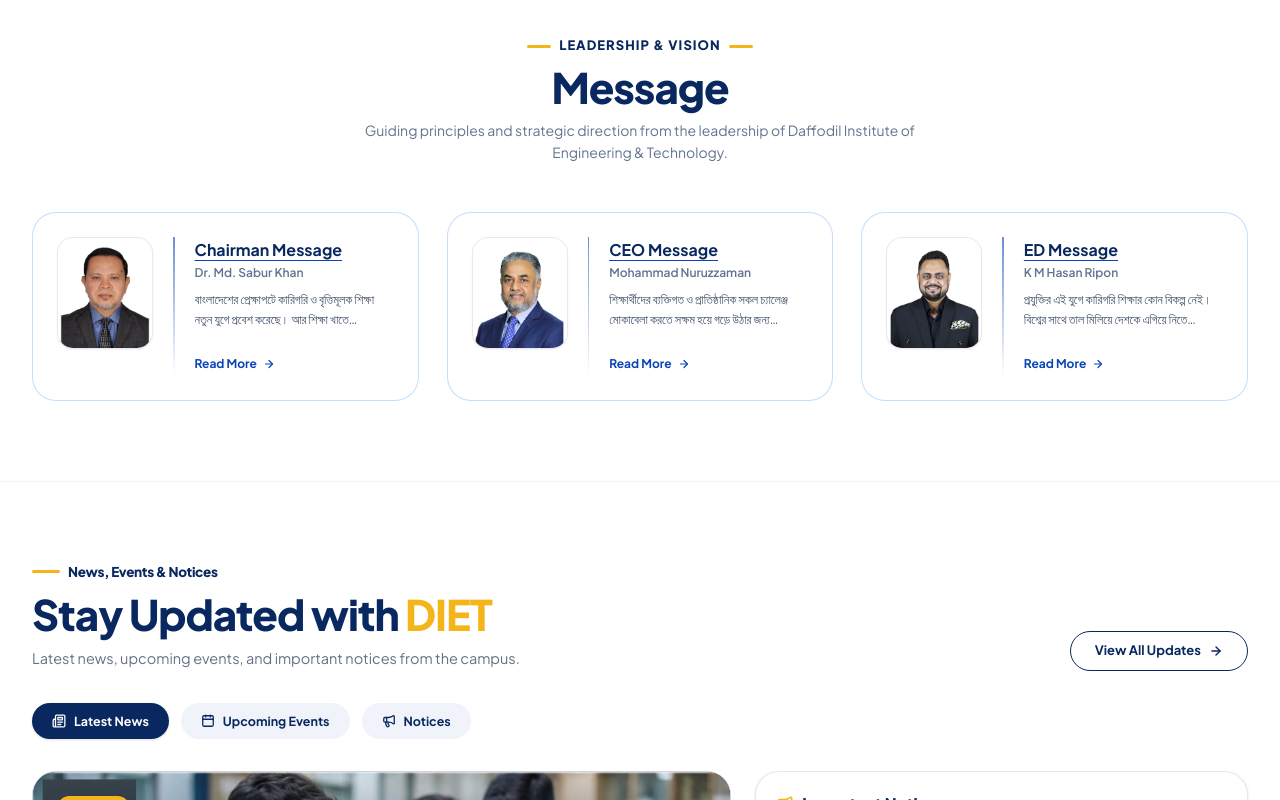
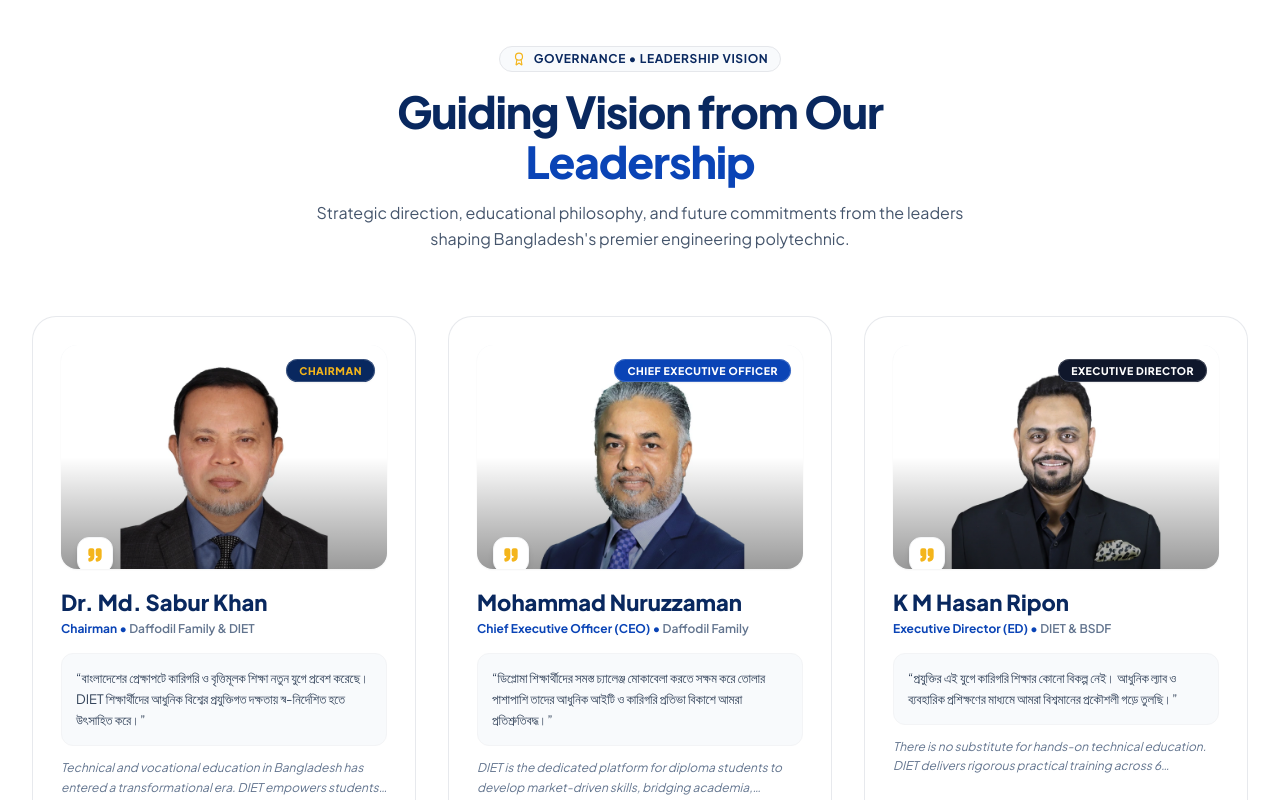
Before and after one commit to attashinn/diiit-test, a Next.js app in the folder landing/: page / in a window 1280 px wide. Shown: the part 3480-4280 px from the top of the page. Built offline with nearby package versions, Linux system fonts and the light colour scheme.

Commit message:
style: elevate Leadership Message cards into prestigious executive vision layout with rich portraits and quotes

```diff
--- a/landing/src/components/LeadershipMessageSection.tsx
+++ b/landing/src/components/LeadershipMessageSection.tsx
@@ -3,150 +3,192 @@
 import React, { useState } from "react";
 import Image from "next/image";
 import { motion, AnimatePresence } from "framer-motion";
-import { Quote, ArrowRight, X, ExternalLink, Award } from "lucide-react";
+import {
+  Quote,
+  ArrowRight,
+  X,
+  Award,
+  Sparkles,
+  ExternalLink,
+  ShieldCheck,
+  Building2,
+} from "lucide-react";
 
-interface MessageItem {
+interface LeadershipMessage {
   id: string;
   role: string;
+  roleBadge: string;
+  badgeStyle: string;
   name: string;
   designation: string;
+  organization: string;
   image: string;
-  title: string;
-  bengaliExcerpt: string;
-  bengaliFull: string;
-  englishFull: string;
+  quoteBengali: string;
+  quoteEnglish: string;
+  fullBengali: string;
+  fullEnglish: string;
   url: string;
 }
 
-const leadershipMessages: MessageItem[] = [
+const leaders: LeadershipMessage[] = [
   {
     id: "chairman",
-    role: "Chairman Message",
+    role: "Chairman's Vision",
+    roleBadge: "Chairman",
+    badgeStyle: "bg-[#09285F] text-[#F4B51B] border-white/20",
     name: "Dr. Md. Sabur Khan",
-    designation: "Chairman, Daffodil Family & DIET",
+    designation: "Chairman",
+    organization: "Daffodil Family & DIET",
     image: "/diet/leaders/chairman-dr-sabur-khan.webp",
-    title: "Chairman Message",
-    bengaliExcerpt:
-      "বাংলাদেশের প্রেক্ষাপটে কারিগরি ও বৃত্তিমূলক শিক্ষা নতুন যুগে প্রবেশ করেছে। আর শিক্ষা খাতে…",
-    bengaliFull:
+    quoteBengali:
+      "বাংলাদেশের প্রেক্ষাপটে কারিগরি ও বৃত্তিমূলক শিক্ষা নতুন যুগে প্রবেশ করেছে। DIET শিক্ষার্থীদের আধুনিক বিশ্বের প্রযুক্তিগত দক্ষতায় স্ব-নির্দেশিত হতে উৎসাহিত করে।",
+    quoteEnglish:
+      "Technical and vocational education in Bangladesh has entered a transformational era. DIET empowers students with world-class engineering mastery and global vision.",
+    fullBengali:
       "বাংলাদেশের কারিগরি ও শিক্ষা খাত একটি প্রতিস্থাপন যুগে প্রবেশ করেছে। আমাদের প্রযুক্তি এবং দক্ষতা সহ একটি তরুণ সমাজ তৈরি করতে হবে। বিকাশমান যুব সমাজ বর্তমানে দেশের উন্নয়নের প্রধান চালিকাশক্তি। প্রতিক্রিয়া হিসাবে, ড্যাফোডিল ইনস্টিটিউট অফ ইঞ্জিনিয়ারিং অ্যান্ড টেকনোলজি বৈশ্বিক বাজারের চাহিদা অনুসারে প্রতিষ্ঠিত হয়েছে। DIET শিক্ষার্থীদের আধুনিক বিশ্বের প্রযুক্তিগত প্রেক্ষাপট, সক্ষমতা এবং ব্যবহারিক দক্ষতার মধ্যে স্ব-নির্দেশিত হতে উৎসাহিত করে। আমি বিশ্বাস করি DIET বিশ্বের অন্যতম প্রধান কারিগরি শিক্ষা প্রতিষ্ঠান হিসেবে নিজেকে প্রতিষ্ঠিত করবে।",
-    englishFull:
+    fullEnglish:
       "The technical and vocational education sector in Bangladesh has entered a transformational era. We must build a skilled youth society equipped with cutting-edge technology and problem-solving abilities. Daffodil Institute of Engineering & Technology has been established to meet global industry demands, preparing students for exemplary professional achievements worldwide.",
     url: "https://diet.ac/chairman-message/",
   },
   {
     id: "ceo",
-    role: "CEO Message",
+    role: "CEO's Directive",
+    roleBadge: "Chief Executive Officer",
+    badgeStyle: "bg-[#0A44B6] text-white border-white/20",
     name: "Mohammad Nuruzzaman",
-    designation: "Chief Executive Officer (CEO), Daffodil Family",
+    designation: "Chief Executive Officer (CEO)",
+    organization: "Daffodil Family",
     image: "/diet/leaders/ceo-dr-nuruzzaman.webp",
-    title: "CEO Message",
-    bengaliExcerpt:
-      "শিক্ষার্থীদের ব্যক্তিগত ও প্রাতিষ্ঠানিক সকল চ্যালেঞ্জ মোকাবেলা করতে সক্ষম হয়ে গড়ে উঠার জন্য…",
-    bengaliFull:
+    quoteBengali:
+      "ডিপ্লোমা শিক্ষার্থীদের সমস্ত চ্যালেঞ্জ মোকাবেলা করতে সক্ষম করে তোলার পাশাপাশি তাদের আধুনিক আইটি ও কারিগরি প্রতিভা বিকাশে আমরা প্রতিশ্রুতিবদ্ধ।",
+    quoteEnglish:
+      "DIET is the dedicated platform for diploma students to develop market-driven skills, bridging academia, emerging technologies, and corporate challenges.",
+    fullBengali:
       "ড্যাফোডিল ইনস্টিটিউট অফ ইঞ্জিনিয়ারিং অ্যান্ড টেকনোলজি ডিপ্লোমা শিক্ষার্থীদের জন্য সমস্ত ব্যক্তিগত এবং প্রাতিষ্ঠানিক চ্যালেঞ্জ মোকাবেলায় তাদের দক্ষতা বিকাশের একটি উপযুক্ত প্রতিষ্ঠান। আমরা এই ডিজিটাল যুগে আধুনিক কারিগরি বাজারের চাহিদার সাথে মানানসই পাঠ্যক্রম পরিচালনা করছি, যাতে বিশ্বের সাথে তাল মিলিয়ে দেশকে এগিয়ে নেওয়া যায়। ড্যাফোডিল ইনস্টিটিউট উচ্চমানের ব্যবহারিক শিক্ষার মাধ্যমে শিক্ষার্থীদের আইটি ও প্রকৌশল প্রতিভা বিকাশে প্রতিশ্রুতিবদ্ধ।",
-    englishFull:
+    fullEnglish:
       "Daffodil Institute of Engineering & Technology is the ideal destination for diploma engineering students to cultivate industry-ready competencies. We continuously align our curriculum with digital-age market dynamics, fostering high-caliber technical expertise and entrepreneurial mindsets.",
     url: "https://diet.ac/ceo-message/",
   },
   {
     id: "ed",
-    role: "ED Message",
+    role: "Executive Director's Message",
+    roleBadge: "Executive Director",
+    badgeStyle: "bg-slate-900 text-white border-white/20",
     name: "K M Hasan Ripon",
-    designation: "Executive Director (ED), DIET & BSDF",
+    designation: "Executive Director (ED)",
+    organization: "DIET & BSDF",
     image: "/diet/leaders/ed-km-hasan-ripon.webp",
-    title: "ED Message",
-    bengaliExcerpt:
-      "প্রযুক্তির এই যুগে কারিগরি শিক্ষার কোন বিকল্প নেই। বিশ্বের সাথে তাল মিলিয়ে দেশকে এগিয়ে নিতে…",
-    bengaliFull:
+    quoteBengali:
+      "প্রযুক্তির এই যুগে কারিগরি শিক্ষার কোনো বিকল্প নেই। আধুনিক ল্যাব ও ব্যবহারিক প্রশিক্ষণের মাধ্যমে আমরা বিশ্বমানের প্রকৌশলী গড়ে তুলছি।",
+    quoteEnglish:
+      "There is no substitute for hands-on technical education. DIET delivers rigorous practical training across 6 engineering disciplines with guaranteed placement linkage.",
+    fullBengali:
       "প্রযুক্তির এই যুগে কারিগরি শিক্ষার কোনো বিকল্প নেই। দেশকে এগিয়ে নিয়ে যেতে এবং পৃথিবীর সাথে তাল মেলাতে কারিগরি শিক্ষার অবদান অনস্বীকার্য। ড্যাফোডিল ইনস্টিটিউট আধুনিক ল্যাব, ডিজিটাল ক্লাসরুম ও অভিজ্ঞ শিক্ষকবৃন্দের মাধ্যমে বিশ্বমানের প্রকৌশলী তৈরিতে কাজ করে যাচ্ছে। আমরা শিক্ষার্থীদের কেবল সার্টিফিকেট প্রদানেই সীমাবদ্ধ নই, কোর্স শেষে ১০০% কর্মসংস্থান ও ইন্ডাস্ট্রিয়াল অ্যাটাচমেন্ট নিশ্চিত করতে প্রতিশ্রুতিবদ্ধ।",
-    englishFull:
+    fullEnglish:
       "There is no substitute for technical and hands-on education in this era of rapid technological acceleration. DIET delivers rigorous practical training across 6 engineering disciplines, ensuring graduates step directly into high-growth engineering careers and higher studies.",
     url: "https://diet.ac/ed-message/",
   },
 ];
 
 export default function LeadershipMessageSection() {
-  const [activeMessage, setActiveMessage] = useState<MessageItem | null>(null);
+  const [selectedLeader, setSelectedLeader] = useState<LeadershipMessage | null>(null);
 
   return (
-    <section className="w-full py-14 sm:py-20 bg-white border-t border-gray-100 overflow-hidden relative">
+    <section id="leadership" className="w-full py-16 sm:py-24 bg-white border-t border-gray-100 overflow-hidden">
       <div className="max-w-[1360px] mx-auto px-4 sm:px-6 lg:px-8">
 
-        {/* Section Header */}
-        <div className="text-center mb-10 sm:mb-12">
-          {/* Tagline */}
-          <div className="inline-flex items-center gap-2 mb-2">
-            <span className="w-6 h-[3px] bg-[#F4B51B] rounded-full inline-block" />
-            <span className="font-extrabold text-[12px] sm:text-[13px] text-[#09285F] uppercase tracking-[0.08em]">
-              Leadership &amp; Vision
-            </span>
-            <span className="w-6 h-[3px] bg-[#F4B51B] rounded-full inline-block" />
+        {/* =========================================================
+            SECTION HEADER
+        ========================================================= */}
+        <div className="text-center max-w-2xl mx-auto mb-12 sm:mb-16">
+          {/* Overline Badge */}
+          <div className="inline-flex items-center gap-2 px-3 py-1 rounded-full bg-slate-50 border border-gray-200 text-[#09285F] text-[11px] sm:text-xs font-bold tracking-wider uppercase mb-3.5">
+            <Award size={14} className="text-[#F4B51B]" />
+            <span>Governance &bull; Leadership Vision</span>
           </div>
 
-          {/* Main Title (Exact wording matching diet.ac) */}
-          <h2 className="text-3xl sm:text-4xl lg:text-[42px] font-black text-[#09285F] tracking-tight">
-            Message
+          {/* Headline */}
+          <h2 className="text-3xl sm:text-4xl lg:text-[44px] font-black text-[#09285F] tracking-tight leading-[1.14] mb-3.5">
+            Guiding Vision from Our <span className="text-[#0A44B6]">Leadership</span>
           </h2>
 
-          <p className="text-xs sm:text-sm text-slate-500 mt-2 max-w-xl mx-auto leading-relaxed">
-            Guiding principles and strategic direction from the leadership of Daffodil Institute of Engineering &amp; Technology.
+          <p className="text-sm sm:text-base text-slate-600 leading-relaxed font-normal">
+            Strategic direction, educational philosophy, and future commitments from the leaders shaping Bangladesh&apos;s premier engineering polytechnic.
           </p>
         </div>
 
-        {/* 3 Leadership Message Cards Grid */}
-        <div className="grid grid-cols-1 md:grid-cols-3 gap-6 lg:gap-7">
-          {leadershipMessages.map((item) => (
+        {/* =========================================================
+            3 HIGH-END EXECUTIVE VISION CARDS
+        ========================================================= */}
+        <div className="grid grid-cols-1 md:grid-cols-3 gap-6 sm:gap-7 lg:gap-8">
+          {leaders.map((leader) => (
             <div
-              key={item.id}
-              className="group bg-white rounded-3xl border border-blue-200/90 hover:border-[#0A44B6] p-5 sm:p-6 flex items-start gap-4 sm:gap-5 transition-all duration-300 hover:shadow-lg hover:shadow-blue-500/10 relative"
+              key={leader.id}
+              className="group bg-white rounded-3xl border border-gray-200/90 hover:border-gray-300 hover:shadow-xl transition-all duration-300 p-6 sm:p-7 flex flex-col justify-between relative overflow-hidden"
             >
-              {/* Leader Photo */}
-              <div className="relative w-20 h-24 sm:w-24 sm:h-28 rounded-2xl overflow-hidden bg-slate-100 flex-shrink-0 border border-gray-200/80 shadow-xs">
+              <div>
+                {/* Executive Portrait Container */}
+                <div className="relative aspect-[16/11] w-full rounded-2xl overflow-hidden bg-slate-100 mb-5 shadow-xs">
                   <Image
-                  src={item.image}
-                  alt={item.name}
+                    src={leader.image}
+                    alt={leader.name}
                     fill
-                  className="object-cover object-top transition-transform duration-300 group-hover:scale-105"
-                  sizes="(max-width: 640px) 80px, 96px"
+                    className="object-cover object-top transition-transform duration-500 group-hover:scale-105"
+                    sizes="(max-width: 768px) 100vw, 33vw"
                   />
+                  {/* Subtle Gradient Overlay */}
+                  <div className="absolute inset-0 bg-gradient-to-t from-black/40 via-transparent to-transparent pointer-events-none" />
+
+                  {/* Role Chip at Top Right */}
+                  <div className="absolute top-3 right-3 z-10">
+                    <span
+                      className={`text-[10px] sm:text-[10.5px] font-black uppercase tracking-wider px-3 py-1 rounded-full border shadow-xs ${leader.badgeStyle}`}
+                    >
+                      {leader.roleBadge}
+                    </span>
                   </div>
 
-              {/* Vertical Dividing Line */}
-              <div className="w-[1.5px] self-stretch bg-gradient-to-b from-[#0A44B6]/60 via-[#0A44B6]/30 to-transparent flex-shrink-0" />
-
-              {/* Content Column */}
-              <div className="flex-1 min-w-0 text-left flex flex-col justify-between self-stretch py-0.5">
-                <div>
-                  {/* Underlined Title (Matching diet.ac exact style) */}
-                  <h3 className="text-sm sm:text-base font-bold text-[#09285F] leading-snug mb-1">
-                    <span className="underline decoration-[#0A44B6] underline-offset-4 group-hover:text-[#0A44B6] transition-colors">
-                      {item.title}
-                    </span>
-                  </h3>
-
-                  {/* Leader Name */}
-                  <div className="text-[11px] sm:text-xs font-semibold text-slate-500 mb-2">
-                    {item.name}
+                  {/* Golden Floating Quote Icon */}
+                  <div className="absolute -bottom-1 left-4 z-10 w-9 h-9 rounded-xl bg-white shadow-md border border-gray-100 flex items-center justify-center text-[#F4B51B]">
+                    <Quote size={16} className="fill-[#F4B51B]" />
+                  </div>
                 </div>
 
-                  {/* Bengali Excerpt */}
-                  <p className="text-xs sm:text-[12.5px] text-slate-600 leading-relaxed font-normal line-clamp-3">
-                    {item.bengaliExcerpt}
+                {/* Leader Identity */}
+                <div className="text-left mb-4">
+                  <h3 className="text-xl sm:text-[22px] font-black text-[#09285F] group-hover:text-[#0A44B6] transition-colors leading-tight mb-1">
+                    {leader.name}
+                  </h3>
+                  <div className="text-xs font-bold text-[#0A44B6]">
+                    {leader.designation} &bull; <span className="text-slate-500 font-semibold">{leader.organization}</span>
+                  </div>
+                </div>
+
+                {/* Bengali Message Excerpt */}
+                <p className="text-xs sm:text-[13px] text-slate-700 leading-relaxed font-normal mb-3 text-left bg-slate-50 p-3.5 rounded-xl border border-gray-100">
+                  &ldquo;{leader.quoteBengali}&rdquo;
+                </p>
+
+                {/* English Context Line */}
+                <p className="text-[11.5px] sm:text-xs text-slate-500 leading-relaxed font-normal text-left italic line-clamp-2">
+                  {leader.quoteEnglish}
                 </p>
               </div>
 
-                {/* Read More Button (Triggers Lightbox Modal) */}
-                <div className="pt-3 mt-2">
+              {/* Bottom Action: Read Full Statement */}
+              <div className="pt-5 mt-5 border-t border-gray-100">
                 <button
                   type="button"
-                    onClick={() => setActiveMessage(item)}
-                    className="inline-flex items-center gap-1.5 text-xs font-bold text-[#0A44B6] hover:text-[#083896] transition-colors cursor-pointer group/link"
+                  onClick={() => setSelectedLeader(leader)}
+                  className="w-full inline-flex items-center justify-between py-2.5 px-4 rounded-xl bg-slate-50 group-hover:bg-[#09285F] group-hover:text-white text-slate-700 text-xs font-bold transition-all duration-200 cursor-pointer"
                 >
-                    <span>Read More</span>
-                    <ArrowRight size={12} strokeWidth={2.4} className="group-hover/link:translate-x-0.5 transition-transform" />
+                  <span>Read Full Statement</span>
+                  <ArrowRight
+                    size={13}
+                    strokeWidth={2.4}
+                    className="text-slate-400 group-hover:text-[#F4B51B] group-hover:translate-x-1 transition-all"
+                  />
                 </button>
-                </div>
               </div>
             </div>
           ))}
@@ -155,10 +197,10 @@ export default function LeadershipMessageSection() {
       </div>
 
       {/* =========================================================
-          FULL MESSAGE LIGHTBOX MODAL
+          INTERACTIVE FULL STATEMENT LIGHTBOX MODAL
       ========================================================= */}
       <AnimatePresence>
-        {activeMessage && (
+        {selectedLeader && (
           <motion.div
             role="dialog"
             aria-modal="true"
@@ -167,7 +209,7 @@ export default function LeadershipMessageSection() {
             exit={{ opacity: 0 }}
             transition={{ duration: 0.2 }}
             className="fixed inset-0 z-50 flex items-center justify-center p-4 bg-black/60 backdrop-blur-sm"
-            onClick={() => setActiveMessage(null)}
+            onClick={() => setSelectedLeader(null)}
           >
             <motion.div
               initial={{ opacity: 0, scale: 0.95, y: 16 }}
@@ -180,7 +222,7 @@ export default function LeadershipMessageSection() {
               {/* Close Button */}
               <button
                 type="button"
-                onClick={() => setActiveMessage(null)}
+                onClick={() => setSelectedLeader(null)}
                 className="absolute top-4 right-4 z-20 w-9 h-9 rounded-full bg-slate-100 hover:bg-slate-200 text-slate-600 flex items-center justify-center transition cursor-pointer"
                 aria-label="Close dialog"
               >
@@ -189,10 +231,10 @@ export default function LeadershipMessageSection() {
 
               {/* Modal Header */}
               <div className="p-6 sm:p-7 border-b border-gray-100 bg-[#FAFBFD] flex items-center gap-4 sm:gap-5 text-left">
-                <div className="relative w-16 h-20 sm:w-20 sm:h-24 rounded-2xl overflow-hidden bg-slate-200 flex-shrink-0 border border-gray-200">
+                <div className="relative w-18 h-22 sm:w-22 sm:h-26 rounded-2xl overflow-hidden bg-slate-200 flex-shrink-0 border border-gray-200 shadow-xs">
                   <Image
-                    src={activeMessage.image}
-                    alt={activeMessage.name}
+                    src={selectedLeader.image}
+                    alt={selectedLeader.name}
                     fill
                     className="object-cover object-top"
                   />
@@ -200,13 +242,13 @@ export default function LeadershipMessageSection() {
                 <div>
                   <div className="inline-flex items-center gap-1.5 text-[10.5px] font-bold text-[#0A44B6] uppercase tracking-wider mb-1">
                     <Award size={13} />
-                    <span>{activeMessage.role}</span>
+                    <span>{selectedLeader.role}</span>
                   </div>
                   <h3 className="text-xl sm:text-2xl font-black text-[#09285F] leading-tight">
-                    {activeMessage.name}
+                    {selectedLeader.name}
                   </h3>
                   <div className="text-xs text-slate-500 font-medium mt-0.5">
-                    {activeMessage.designation}
+                    {selectedLeader.designation} &bull; {selectedLeader.organization}
                   </div>
                 </div>
               </div>
@@ -216,11 +258,11 @@ export default function LeadershipMessageSection() {
                 {/* Bengali Message */}
                 <div>
                   <h4 className="text-xs font-bold uppercase tracking-wider text-[#0A44B6] mb-2 flex items-center gap-1.5">
-                    <Quote size={13} />
+                    <Quote size={13} className="fill-[#0A44B6]" />
                     <span>বার্তাসমগ্র (বাংলা)</span>
                   </h4>
-                  <p className="text-sm text-slate-700 leading-relaxed font-normal bg-[#F9FBFC] p-4 rounded-2xl border border-gray-100">
-                    {activeMessage.bengaliFull}
+                  <p className="text-sm text-slate-700 leading-relaxed font-normal bg-[#F9FBFC] p-4 sm:p-5 rounded-2xl border border-gray-100">
+                    {selectedLeader.fullBengali}
                   </p>
                 </div>
 
@@ -230,25 +272,25 @@ export default function LeadershipMessageSection() {
                     Official English Statement
                   </h4>
                   <p className="text-xs sm:text-sm text-slate-600 leading-relaxed font-normal">
-                    {activeMessage.englishFull}
+                    {selectedLeader.fullEnglish}
                   </p>
                 </div>
 
                 {/* Footer Action */}
                 <div className="flex items-center justify-between pt-4 border-t border-gray-100">
                   <a
-                    href={activeMessage.url}
+                    href={selectedLeader.url}
                     target="_blank"
                     rel="noopener noreferrer"
                     className="inline-flex items-center gap-1.5 text-xs font-bold text-[#0A44B6] hover:underline"
                   >
-                    <span>View on diet.ac</span>
+                    <span>View on Official DIET Portal</span>
                     <ExternalLink size={12} />
                   </a>
 
                   <button
                     type="button"
-                    onClick={() => setActiveMessage(null)}
+                    onClick={() => setSelectedLeader(null)}
                     className="text-xs font-bold px-5 py-2.5 rounded-full bg-[#09285F] text-white hover:bg-[#071f4a] transition cursor-pointer"
                   >
                     Close
```
Lines whose indentation alone changed are shown as unchanged.
